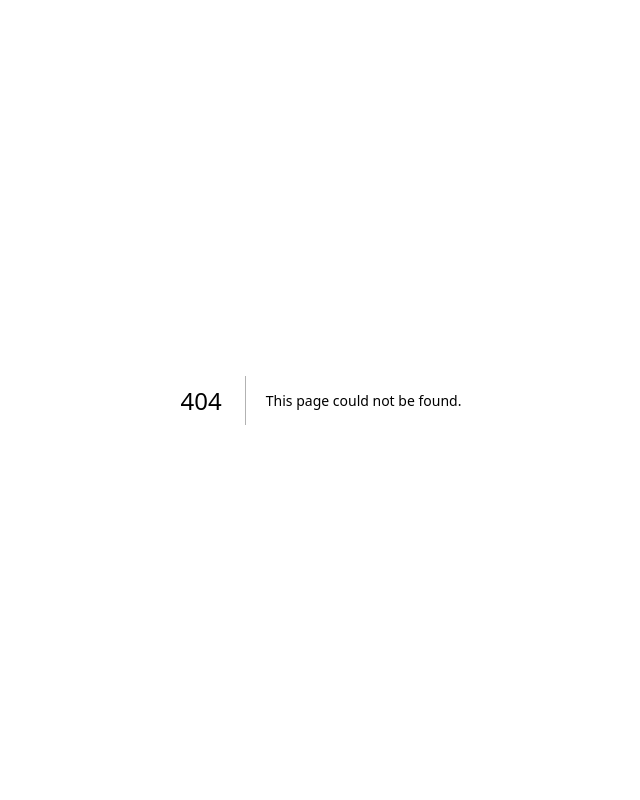
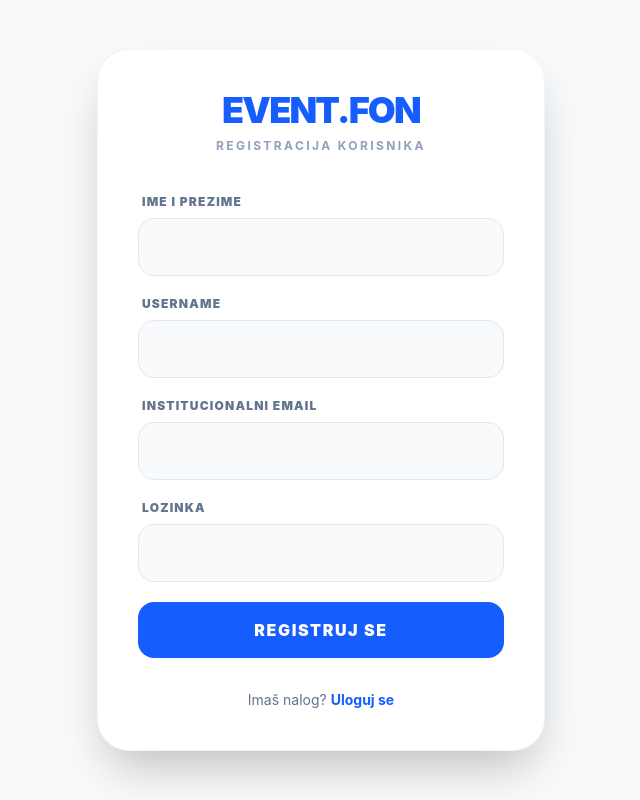
Before and after one commit to elab-development/internet-tehnologije-2025-evidencijarasporedanastave_2022_0547, a Next.js app: page /register in a window 1280 px wide. Before the commit this address had no page. Shown: the whole page, without its empty margins (319-959 px from the left). Built offline with nearby package versions, Linux system fonts and the light colour scheme.

Commit message:
register stranica

```diff
--- a/package.json
+++ b/package.json
@@ -31,7 +31,7 @@
     "@types/react": "^19",
     "@types/react-dom": "^19",
     "@types/react-router-dom": "^5.3.3",
-    "drizzle-kit": "^0.31.8",
+    "drizzle-kit": "^0.31.9",
     "eslint": "^9",
     "eslint-config-next": "16.1.4",
     "tailwindcss": "^4",
--- a/src/app/login/page.tsx
+++ b/src/app/login/page.tsx
@@ -99,6 +99,18 @@ export default function LoginPage() {
           </button>
         </form>
 
+        <div className="mt-6 text-center">
+  <p className="text-sm text-slate-500">
+    Nemaš nalog?{" "}
+    <a
+      href="/register"
+      className="font-bold text-blue-600 hover:underline"
+    >
+      Registruj se
+    </a>
+  </p>
+</div>
+
         <div className="mt-12 pt-8 border-t border-slate-50 text-center">
           <span className="text-[10px] font-black text-slate-300 uppercase tracking-[0.3em]">
             Fakultet organizacionih nauka
--- /dev/null
+++ b/src/app/register/page.tsx
@@ -0,0 +1,155 @@
+'use client';
+
+import { useState } from 'react';
+
+export default function RegisterPage() {
+  const [ime, setIme] = useState('');
+  const [username, setUsername] = useState('');
+  const [email, setEmail] = useState('');
+  const [password, setPassword] = useState('');
+  const [error, setError] = useState('');
+  const [success, setSuccess] = useState(false);
+  const [loading, setLoading] = useState(false);
+
+  const handleRegister = async (e: React.FormEvent) => {
+    e.preventDefault();
+    setError('');
+    setLoading(true);
+
+    try {
+      const res = await fetch('/api/auth/register', {
+        method: 'POST',
+        headers: { 'Content-Type': 'application/json' },
+        body: JSON.stringify({
+          ime,
+          slug: username,
+          email,
+          password,
+        }),
+      });
+
+      const data = await res.json();
+
+      if (res.ok) {
+        setSuccess(true);
+      } else {
+        setError(data.error || 'Greška pri registraciji.');
+      }
+    } catch {
+      setError('Greška u komunikaciji sa serverom.');
+    } finally {
+      setLoading(false);
+    }
+  };
+
+  return (
+    <div className="flex flex-col items-center justify-center min-h-screen bg-slate-50 text-slate-900">
+      <div className="w-full max-w-md p-10 bg-white shadow-2xl rounded-[2rem] border border-slate-100">
+        <div className="text-center mb-10">
+          <h1 className="text-4xl font-black text-blue-600 tracking-tighter uppercase">
+            Event.FON
+          </h1>
+          <p className="text-slate-400 font-bold text-xs uppercase tracking-[0.2em] mt-2">
+            Registracija korisnika
+          </p>
+        </div>
+
+        {error && (
+          <div className="bg-red-50 border-l-4 border-red-500 text-red-700 p-4 rounded-r-xl mb-6 text-sm font-medium">
+            {error}
+          </div>
+        )}
+
+        {success ? (
+          <div className="text-center">
+            <p className="text-green-600 font-bold mb-6">
+              Uspešna registracija!
+            </p>
+            <a
+              href="/login"
+              className="text-blue-600 font-bold hover:underline"
+            >
+              Idi na login
+            </a>
+          </div>
+        ) : (
+
+          <form onSubmit={handleRegister} className="space-y-5">
+            {/* Ime */}
+            <div>
+              <label className="block text-xs font-black uppercase tracking-widest text-slate-500 mb-2 ml-1">
+                Ime i prezime
+              </label>
+              <input
+                className="w-full p-4 bg-slate-50 border border-slate-200 rounded-2xl"
+                value={ime}
+                onChange={(e) => setIme(e.target.value)}
+                required
+              />
+            </div>
+
+            {/* Username */}
+            <div>
+              <label className="block text-xs font-black uppercase tracking-widest text-slate-500 mb-2 ml-1">
+                Username
+              </label>
+              <input
+                className="w-full p-4 bg-slate-50 border border-slate-200 rounded-2xl"
+                value={username}
+                onChange={(e) => setUsername(e.target.value)}
+                required
+              />
+            </div>
+
+            {/* Email */}
+            <div>
+              <label className="block text-xs font-black uppercase tracking-widest text-slate-500 mb-2 ml-1">
+                Institucionalni Email
+              </label>
+              <input
+                type="email"
+                className="w-full p-4 bg-slate-50 border border-slate-200 rounded-2xl"
+                value={email}
+                onChange={(e) => setEmail(e.target.value)}
+                required
+              />
+            </div>
+
+            {/* Lozinka */}
+            <div>
+              <label className="block text-xs font-black uppercase tracking-widest text-slate-500 mb-2 ml-1">
+                Lozinka
+              </label>
+              <input
+                type="password"
+                className="w-full p-4 bg-slate-50 border border-slate-200 rounded-2xl"
+                value={password}
+                onChange={(e) => setPassword(e.target.value)}
+                required
+              />
+            </div>
+
+            <button
+              type="submit"
+              disabled={loading}
+              className="w-full p-4 rounded-2xl font-black text-white uppercase tracking-widest bg-blue-600 hover:bg-blue-700 disabled:bg-slate-300"
+            >
+              {loading ? 'Kreiranje...' : 'Registruj se'}
+            </button>
+          </form>
+        )}
+        <div className="mt-8 text-center">
+  <p className="text-sm text-slate-500">
+    Imaš nalog?{" "}
+    <a
+      href="/login"
+      className="font-bold text-blue-600 hover:underline"
+    >
+      Uloguj se
+    </a>
+  </p>
+</div>
+      </div>
+    </div>
+  );
+}
```
Also changed, not shown: 1 other file (tests, documents, lock files or other folders).
